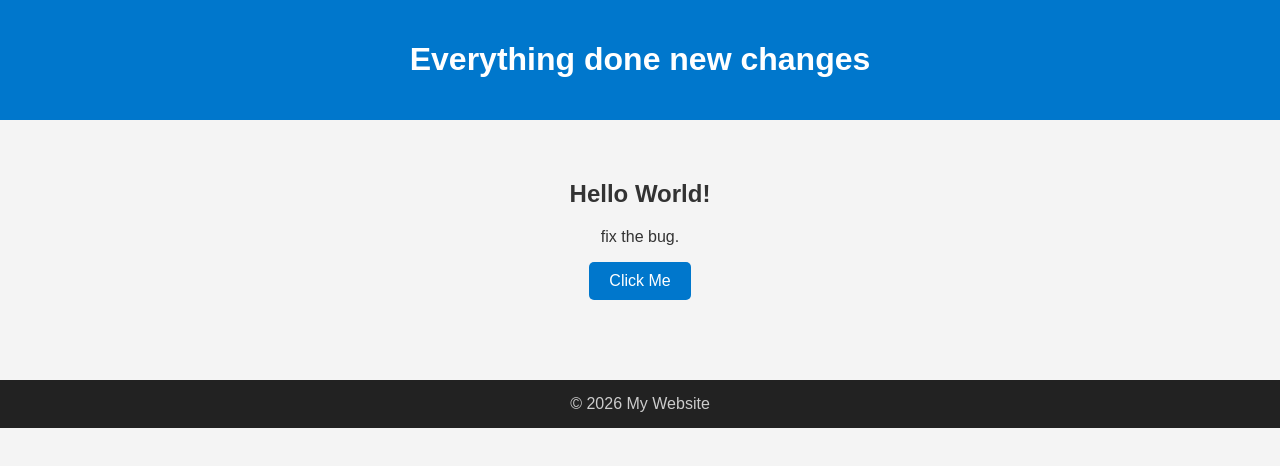
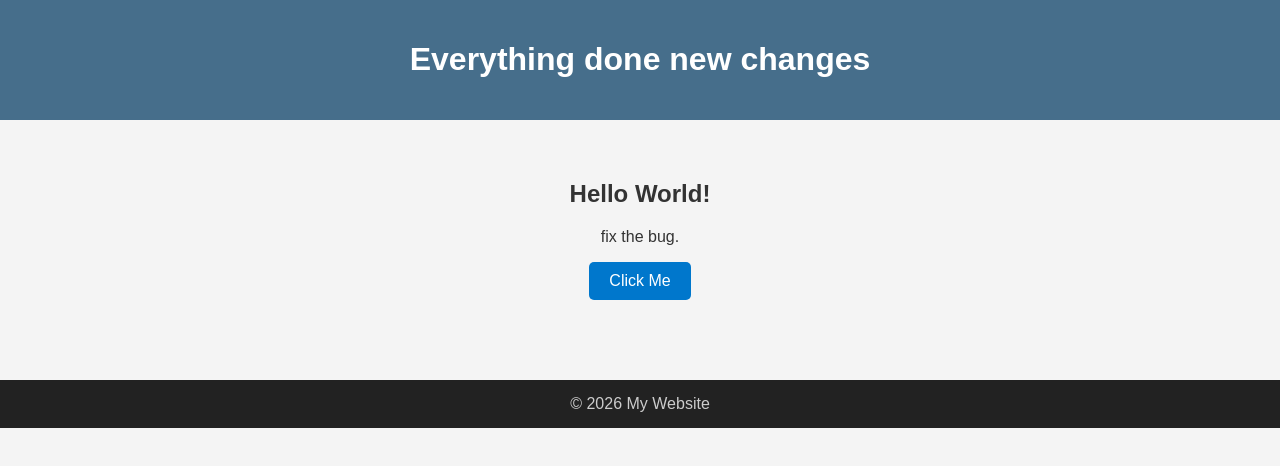
Before and after one commit to ashut3005/pypeaitestin, a website: page frontend/index.html in a window 1280 px wide. Drawn offline with Linux system fonts and the light colour scheme.

Commit message:
change in the colour

```diff
--- a/frontend/index.html
+++ b/frontend/index.html
@@ -15,7 +15,7 @@
     }
 
     header {
-      background: #0077cc;
+      background: #466e8b;
       color: white;
       padding: 20px;
       text-align: center;
```
